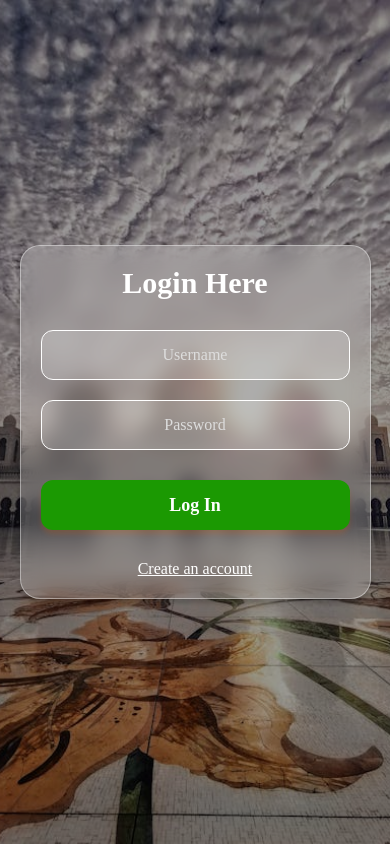
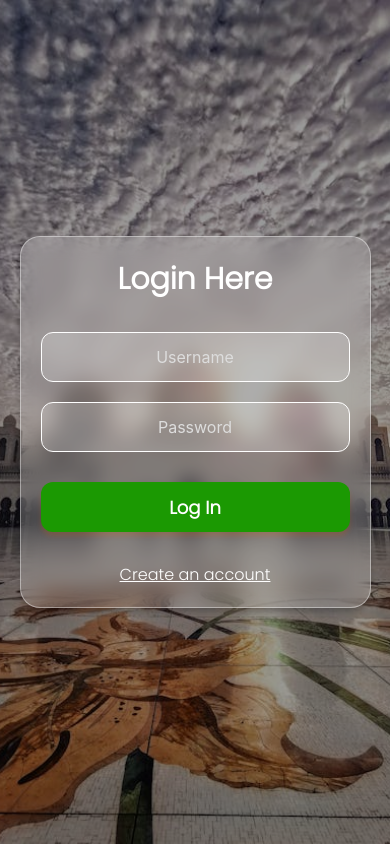
Before and after one commit to RobinX-dev/masjid-finder, a React Native app in the folder Client/: screen /Home in a window 390 px wide. Built offline with nearby package versions, Linux system fonts and the light colour scheme.

Commit message:
Global api added

```diff
--- a/Client/components/loginPage.js
+++ b/Client/components/loginPage.js
@@ -138,7 +138,7 @@ const styles = StyleSheet.create({
     fontWeight: '700',
     color: '#fff',
     marginBottom: 20,
-    fontFamily: 'Poppins-bold', // Poppins Font
+    // fontFamily: 'Poppins-bold', // Poppins Font
   },
   input: {
     width: '100%',
@@ -152,7 +152,7 @@ const styles = StyleSheet.create({
     fontSize: 16,
     color: '#fff',
     textAlign: 'center',
-    fontFamily: 'Poppins-Regular', // Poppins Font
+    // fontFamily: 'Poppins-Regular', // Poppins Font
   },
   button: {
     width: '100%',
@@ -172,7 +172,7 @@ const styles = StyleSheet.create({
     color: '#fff',
     fontSize: 18,
     fontWeight: 'bold',
-    fontFamily: 'Poppins-Bold', // Poppins Font
+    // fontFamily: 'Poppins-Bold', // Poppins Font
   },
   buttonDisabled: {
     backgroundColor: '#e0a89e',
@@ -185,7 +185,7 @@ const styles = StyleSheet.create({
     fontSize: 16,
     fontWeight: '500',
     textDecorationLine: 'underline',
-    fontFamily: 'Poppins-Regular', // Poppins Font
+    // fontFamily: 'Poppins-Regular', // Poppins Font
   },
 });
 
--- a/Client/environment.js
+++ b/Client/environment.js
@@ -1,3 +1,5 @@
 // export const BASE_URL = 'http://192.168.2.14:5000/api/'; // Robi Pc
-export const BASE_URL = 'http://192.168.60.107:5000/api/'; //MM raja
+// export const BASE_URL = 'http://192.168.60.107:5000/api/'; //MM raja
 // export const BASE_URL = 'http://192.168.2.246:5000/api/'; // Robi Laptop
+
+export const BASE_URL = 'https://masjid-backend-seven.vercel.app/api/'
```
